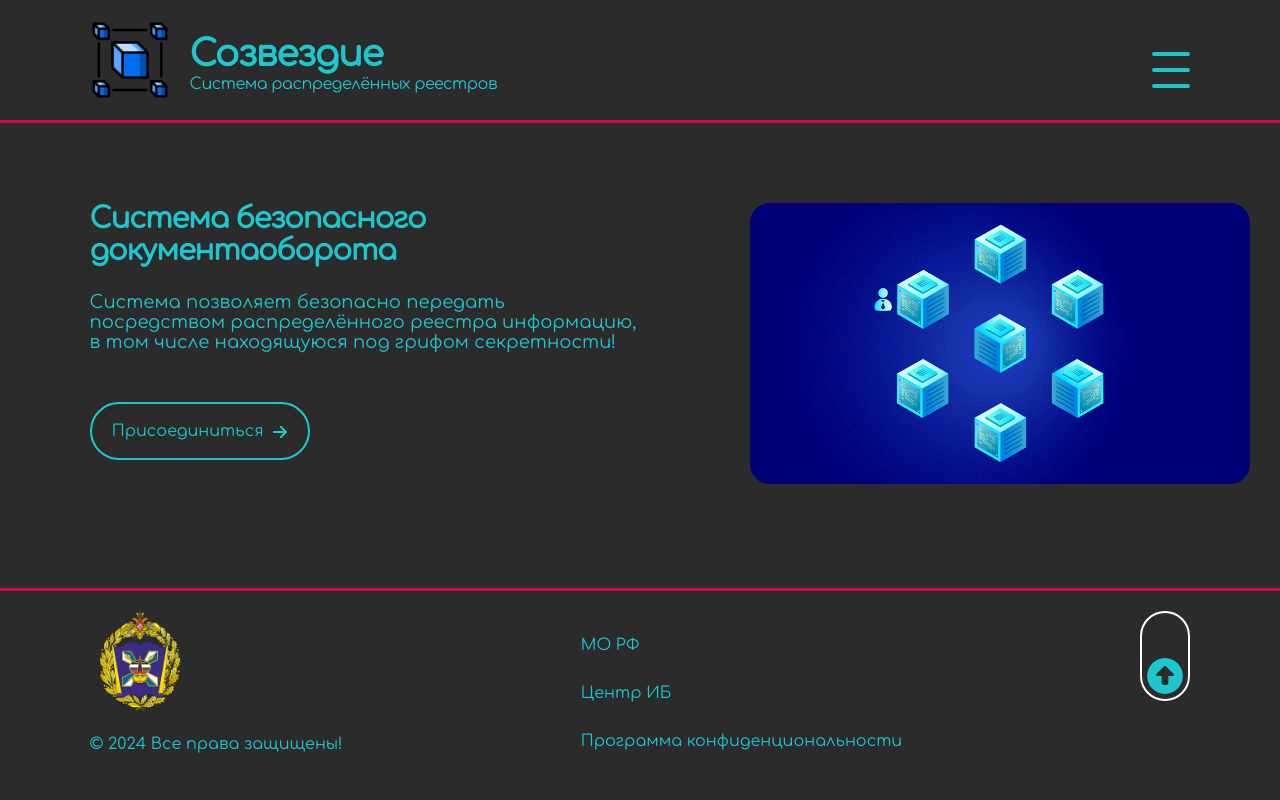
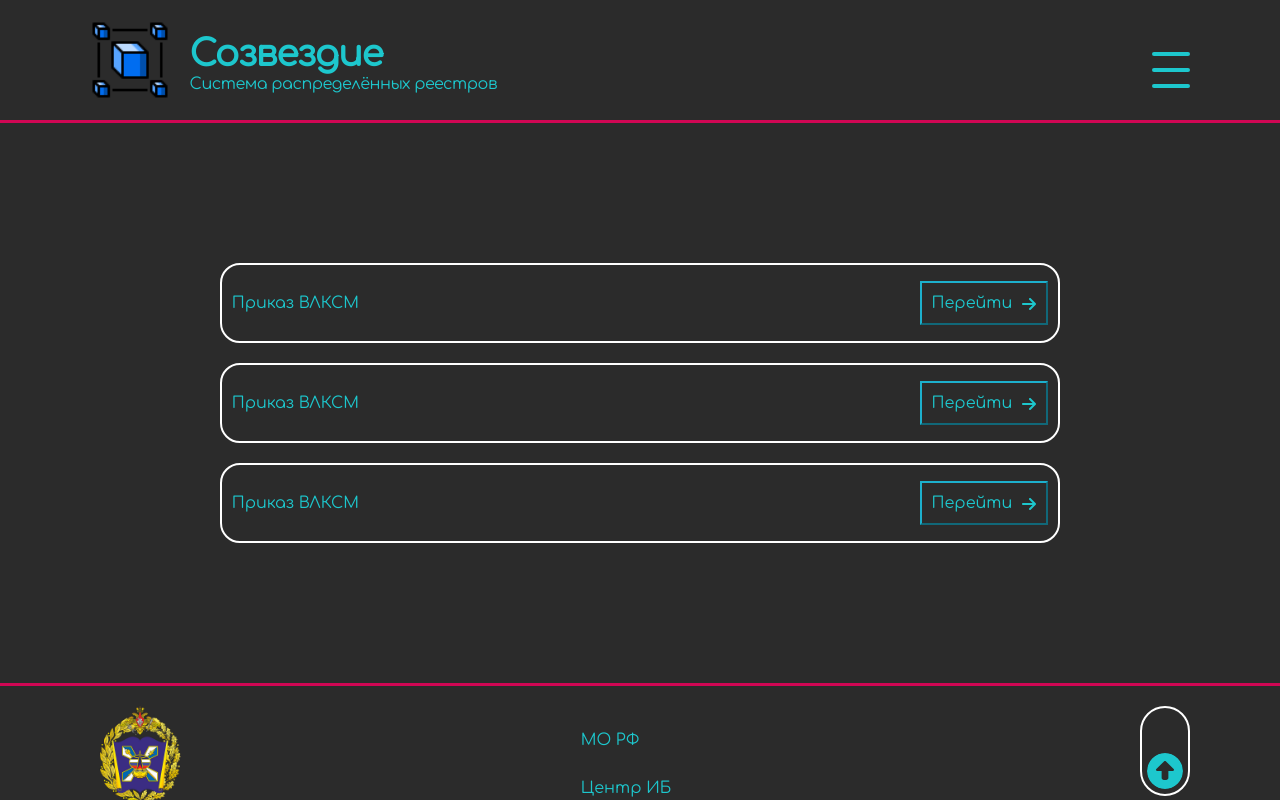
Before and after one commit to Terrorick2020/DocNet, a Vue app: page /#/home in a window 1280 px wide. Built offline with nearby package versions, Linux system fonts and the light colour scheme.

Commit message:
Third commit

```diff
--- a/src/assets/scss/_mixins.scss
+++ b/src/assets/scss/_mixins.scss
@@ -4,3 +4,44 @@
     font-weight: 600;
     letter-spacing: -1px;
 }
+
+@mixin Flex( $f_dir: column, $j_con: center, $a_ite: center ) {
+    display: flex;
+    flex-direction: $f_dir;
+    justify-content: $j_con;
+    align-self: a_ite;
+}
+
+@mixin FlexRow( $j_pos: space-between, $a_pos: center ) {
+    display: flex;
+    flex-direction: row;
+    justify-content: $j_pos;
+    align-items: $a_pos;
+}
+
+@mixin ItemLink( $translate: 10px, $color: #1dc7cd ) {
+    @include FlexRow( center );
+    gap: 10px;
+
+    p {
+        font-size: 16px;
+    }
+
+    svg {
+        width: 14px;
+        height: auto;
+        transition: all 0.5s ease;
+        translate: 0 1px;
+
+        path {
+            fill: $color;
+        }
+
+    }
+
+    &:hover {
+        svg {
+            translate: $translate 1px;
+        }
+    }
+}
--- a/src/assets/scss/global.scss
+++ b/src/assets/scss/global.scss
@@ -32,10 +32,19 @@
 
 input,
 textarea,
-select,
-button {
+select{
     background: transparent;
     border: none;
+    cursor: pointer;
+}
+
+button {
+    cursor: pointer;
+}
+
+input,
+textarea {
+    font-size: 18px;
 }
 
 a {
--- a/src/pages/AuthPage.vue
+++ b/src/pages/AuthPage.vue
@@ -23,9 +23,7 @@
 
 <style lang="scss">
 .wrapper__main-auth {
-    display: flex;
-    justify-content: center;
-    align-items: center;
+    @include FlexRow( center );
     height: 100dvh;
     background: url('../assets/img/background_reg.jpg') rgba(0, 0, 0, 0.5);
     background-size: 100% 100%;
--- /dev/null
+++ b/src/pages/DocumentsPage.vue
@@ -0,0 +1,34 @@
+<template>
+    <Header :head_content="head_content" />
+    <main class="wrapper__main-documents box">
+        <DocBody />
+    </main>
+    <Footer />
+</template>
+
+<script setup lang="ts">
+import DocBody from './components/Doc/DocBody.vue';
+import Footer from './components/Footer/Footer.vue';
+import Header from './components/Header/Header.vue';
+
+const head_content = {
+    button: {
+        to: '/client',
+        text: 'Личный кабинет'
+    },
+    nav: [
+        {
+            id: 0,
+            name: 'Документы'
+        }
+    ]
+}
+</script>
+
+<style>
+.wrapper__main-documents {
+    display: flex;
+    flex-direction: center;
+    margin: 100px 0;
+}
+</style>
--- a/src/pages/components/Auth/AuthContent.vue
+++ /dev/null
@@ -1,3 +0,0 @@
-<template>
-    fdfbd
-</template>
--- a/src/pages/components/Auth/AuthForm.vue
+++ b/src/pages/components/Auth/AuthForm.vue
@@ -1,20 +1,110 @@
 <template>
     <div class="main__form">
-        <AuthContent />
+        <h1 class="form__title">{{ `${ isReg ? 'Регистрация' : 'Авоторизация' }` }}</h1>
+        <form>
+            <div class="form__item">
+                <label for="username" :style="`top: ${ isFocusUsername || username ? '-20px' : '0px' }`">Имя</label>
+                <input type="text" id="username" v-model="username" @focus="upUsernameInput" @blur="downUsernameInput">
+            </div>
+            <div class="form__item">
+                <label for="password" :style="`top: ${ isFocusPassword || password ? '-20px' : '0px' }`">Пароль</label>
+                <input type="text" id="password" v-model="password" @focus="upPasswordInput" @blur="downPasswordInput">
+            </div>
+            <div class="form__info">
+                <label>{{ `${ isReg ? 'Уже зарегистрированы?' : 'Еще нет аккаунта?' }` }}</label>
+                <a @click="changeMode">{{ `${ isReg ? 'Войти' : 'Регистрация' }` }}</a>
+            </div>
+            <button type="button" v-if="isReg">Зарегистрироваться</button>
+            <button type="button" v-else>Войти</button>
+        </form>
     </div>
 </template>
 
 <script setup lang="ts">
-import AuthContent from './AuthContent.vue';
+import { ref } from 'vue'
+
+const isReg = ref( true )
+
+const username = ref( '' )
+const password = ref( '' )
+
+const isFocusUsername = ref( false )
+const isFocusPassword = ref( false )
+
+const upUsernameInput = () => {
+    isFocusUsername.value = true
+}
+const downUsernameInput = () => {
+    isFocusUsername.value = false
+}
+
+const upPasswordInput = () => {
+    isFocusPassword.value = true
+}
+const downPasswordInput = () => {
+    isFocusPassword.value = false
+}
+
+const changeMode = () => {
+    isReg.value = !isReg.value
+}
 </script>
 
 <style lang="scss">
 .main__form {
-    width: 30vw;
-    height: 40vw;
+    width: 35%;
+    height: 65%;
     padding: 6% 4%;
     border: 2px solid white;
     border-radius: 20px;
     box-shadow: -5px 5px 5px rgba(255, 255, 255, 0.5);
+
+    .form__title {
+        width: 100%;
+        text-align: center;
+    }
+
+    form {
+        margin-top: 60px;
+        display: flex;
+        flex-direction: column;
+        gap: 30px;
+
+        .form__item {
+            position: relative;
+            width: 100%;
+            height: 30px;
+            border-bottom: 1px solid white;
+
+            label {
+                position: absolute;
+                background: transparent;
+                transition: all 0.5s ease;
+            }
+
+            input {
+                width: 100%;
+                height: 100%;
+            }
+        }
+
+        .form__info {
+            display: flex;
+            flex-direction: row;
+            justify-content: space-between;
+            transition: all 0.5s ease;
+
+            a {
+                cursor: pointer;
+                color: white;
+                transition: all 0.5s ease;
+            }
+        }
+
+        button {
+            margin-top: 30px;
+            height: 40px;
+        }
+    }
 }
 </style>
--- /dev/null
+++ b/src/pages/components/Doc/DocBody.vue
@@ -0,0 +1,77 @@
+<template>
+    <div class="main-documents__body">
+        <ul class="document__list">
+            <li v-for="elem in data" :key="elem.id" class="list__elem">
+                <div>
+                    <p>{{ elem.title }}</p>
+                </div>
+                <button>
+                    <p>Перейти</p>
+                    <svg xmlns="http://www.w3.org/2000/svg" viewBox="0 0 448 512">
+                        <path d="M438.6 278.6c12.5-12.5 12.5-32.8 0-45.3l-160-160c-12.5-12.5-32.8-12.5-45.3 0s-12.5 32.8 0 45.3L338.8 224 32 224c-17.7 0-32 14.3-32 32s14.3 32 32 32l306.7 0L233.4 393.4c-12.5 12.5-12.5 32.8 0 45.3s32.8 12.5 45.3 0l160-160z"/>
+                    </svg>
+                </button>
+
+            </li>
+        </ul>
+    </div>
+</template>
+
+<script setup lang="ts">
+
+const data = [
+    {
+        id: 0,
+        title: 'Приказ ВЛКСМ',
+        date: ''
+    },
+    {
+        id: 1,
+        title: 'Приказ ВЛКСМ',
+        date: ''
+    },
+    {
+        id: 2,
+        title: 'Приказ ВЛКСМ',
+        date:  ''
+    }
+]
+</script>
+
+<style lang="scss">
+.main-documents__body {
+    @include Flex( row );
+    width: 100%;
+
+    .document__list {
+        @include Flex;
+        width: 80%;
+        padding: 40px 20px;
+        gap: 20px;
+
+        .list__elem {
+            padding: 5px 10px;
+            border-radius: 20px;
+            width: 100%;
+            height: 80px;
+            border: 2px solid white;
+            @include FlexRow;
+
+            button {
+                padding: 20px 10px;
+                @include ItemLink( 5px );
+                background: transparent;
+                height: 20px;
+
+                p {
+                    background: transparent;
+                }
+
+                svg {
+                    background: transparent;
+                }
+            }
+        }
+    }
+}
+</style>
--- a/src/pages/components/Header/Header.vue
+++ b/src/pages/components/Header/Header.vue
@@ -60,16 +60,10 @@
     border-bottom: 3px solid $main-line-color;
 
     .header__conteiner {
-        display: flex;
-        flex-direction: row;
-        justify-content: space-between;
-        align-items: center;
+        @include FlexRow;
 
         .conteiner__logo {
-            display: flex;
-            flex-direction: row;
-            align-items: center;
-            justify-content: start;
+            @include FlexRow( start );
             gap: 20px;
 
             @media ( max-width: 490px ) {
@@ -119,9 +113,7 @@
         .conteiner__nav {
 
             .nav__list {
-                display: flex;
-                flex-direction: row;
-                justify-content: center;
+                @include FlexRow( center );
                 gap: 40px;
 
                 @media ( max-width: 1090px ) {
--- a/src/pages/components/Info/Intro.vue
+++ b/src/pages/components/Info/Intro.vue
@@ -45,36 +45,12 @@
 
             .text__link {
                 margin-top: 50px;
-                display: flex;
-                flex-direction: row;
-                justify-content: center;
-                align-items: center;
+                @include ItemLink;
                 gap: 10px;
                 width: 220px;
                 height: 58px;
                 border: 2px solid;
                 border-radius: 30px;
-
-                p {
-                    font-size: 16px;
-                }
-
-                svg {
-                    width: 14px;
-                    height: auto;
-                    transition: all 0.5s ease;
-                    translate: 0 1px;
-
-                    path {
-                        fill: $main-font-color;
-                    }
-                }
-
-                &:hover {
-                    svg {
-                        translate: 10px 1px;
-                    }
-                }
             }
         }
 
--- a/src/routes/router.ts
+++ b/src/routes/router.ts
@@ -2,6 +2,7 @@
 
 import InfoPage from "../pages/InfoPage.vue";
 import AuthPage from "../pages/AuthPage.vue";
+import DocumentsPage from "../pages/DocumentsPage.vue";
 import ClientPage from "../pages/ClientPage.vue";
 
 
@@ -9,7 +10,7 @@
     history: createWebHashHistory(),
     routes: [
         {
-            path: '/home',
+            path: '/info',
             alias: '/',
             name: 'InfoPage',
             meta: {
@@ -26,6 +27,15 @@
                 needAuth: false
             },
             component: AuthPage
+        },
+        {
+            path: '/home',
+            name: 'DocumentsPage',
+            meta: {
+                title: 'Приказы',
+                needAuth: true
+            },
+            component: DocumentsPage
         },
         {
             path: '/client',
--- a/src/store/pageStore.ts
+++ b/src/store/pageStore.ts
@@ -2,7 +2,10 @@
 
 export const usePageStore = defineStore( 'pages', {
     state: () => ({
-
+        regContent: {
+            title: 'Регистрация',
+            btn_text: 'Зарегистрироваться'
+        }
     }),
     actions: {},
     getters: {}
```
